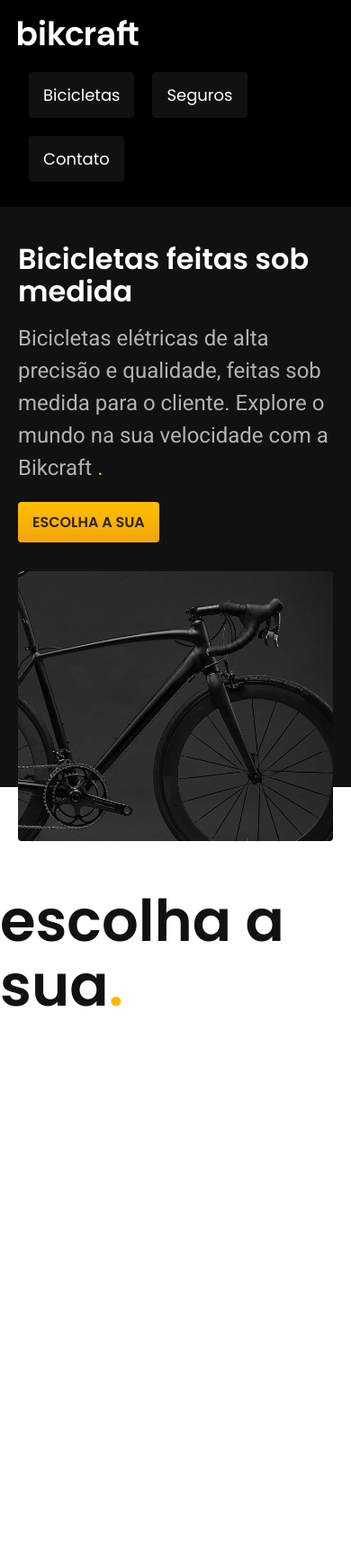
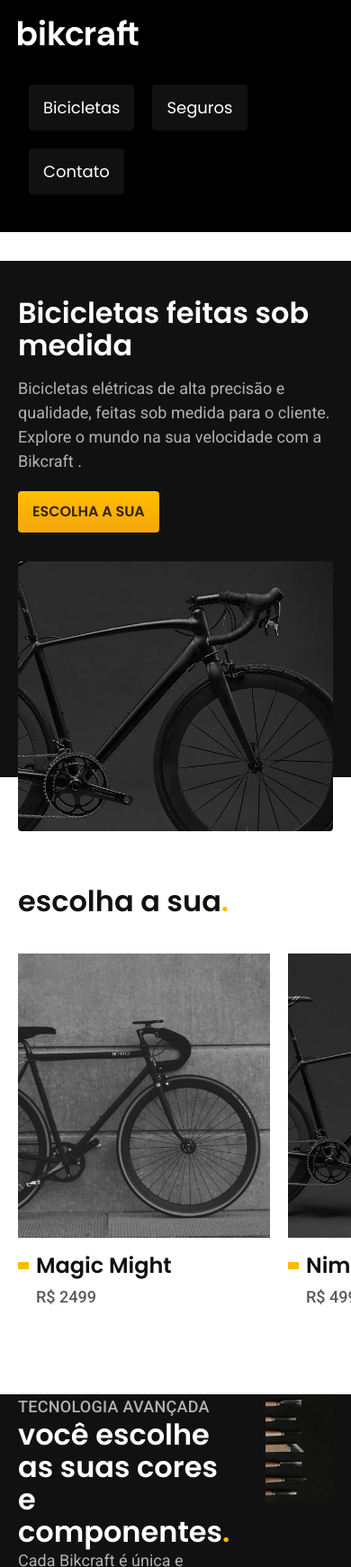
Before and after one commit to ViniciusFcopereira/bickcraft, a plain HTML site: page index.html in a window 390 px wide. Shown: the top 1742 px of the page at 90% size. Drawn offline with Linux system fonts and the light colour scheme.

Commit message:
pg biclicletas

```diff
--- /dev/null
+++ b/css/bicicletas/bicicletas-listas.css
@@ -0,0 +1,63 @@
+.bicicletas-lista {
+  padding-top: 60px;
+  padding-bottom: 120px;
+}
+
+.bicicletas-lista h2 {
+  margin-bottom: 40px;
+
+}
+
+.bicicletas-lista ul {
+ display: flex;
+ gap: 40px;
+ padding: 0 20px 20px 20px;
+ max-width: 1400px;
+ margin-left: auto;
+ margin-right: auto;
+ overflow-x: auto;
+}
+
+.bicicletas-lista li {
+  min-width: 280px;
+}
+
+.bicicletas-lista a {
+  display: block;
+}
+
+.bicicletas-lista img {
+  margin-bottom: 16px;
+}
+
+.bicicletas-lista h3 {
+  margin-bottom: 8px;
+  display: flex;
+  align-items: center;
+}
+
+.bicicletas-lista h3::before {
+  content: "";
+  display: inline-block;
+  height: 8px;
+  width: 12px;
+  margin-right: 8px;
+  background-color: var(--cor-p1);
+  transition: width 0.2s;
+}
+
+.bicicletas-lista a:hover h3::before {
+ width: 24px;
+}
+
+.bicicletas-lista li span {
+  padding-left: 20px;
+}
+ @media (max-width: 800px) {
+  .bicicletas-lista {
+    padding-bottom: 60px;
+  }
+  .bicicletas-lista ul {
+    gap: 20px;
+  }
+ }
--- a/css/global/global.css
+++ b/css/global/global.css
@@ -5,7 +5,7 @@ body {
   padding-bottom: 600px;
 }
 
-h1, ul, p {
+h1, h2, h3,h4 ul, p {
   margin: 0px;
 }
 ul{
@@ -21,3 +21,7 @@ img {
   max-width: 100%;
   display: block;
 }
+
+img [src$=".jpg"] {
+  border-radius: 4px;
+}
--- a/css/global/header.css
+++ b/css/global/header.css
@@ -7,11 +7,8 @@
   flex-wrap: wrap;
   gap: 20px;
   justify-content: space-between;
-  box-sizing: border-box;
-  padding: 20px;
-  max-width: 1200px;
-  margin-left: auto;
-  margin-right: auto;
+ padding-top: 20px;
+ padding-bottom: 20px;
 }
 
 .header-menu {
--- a/css/home/introdução.css
+++ b/css/home/introdução.css
@@ -8,13 +8,7 @@
   display: grid;
   grid-template-columns: 1fr 1fr;
   gap: 0px 40px;
-  box-sizing: border-box;
-  max-width: 1200px;
-  padding-left: 20px;
-  padding-right: 20px;
-  margin-left: auto;
-  margin-right: auto;
-}
+  }
 
 .introdução-conteudo {
   align-self: end;
--- /dev/null
+++ b/css/home/tecnologia.css
@@ -0,0 +1,9 @@
+.tecnologia-bg {
+  background-color: var(--cor-11);
+}
+
+.tecnologia {
+  display: grid;
+  grid-template-columns: 1fr 1fr;
+  gap: 40px;
+}
--- a/css/style.css
+++ b/css/style.css
@@ -8,5 +8,10 @@
 /* utilidades*/
 @import "./utilidade/componentes.css";
 
+
 /* home*/
-@import "./home/introdução.css"
+@import "./home/introdução.css";
+@import "./home/tecnologia.css";
+
+/*bicicletas*/
+@import "./bicicletas/bicicletas-listas.css";
--- a/css/utilidade/componentes.css
+++ b/css/utilidade/componentes.css
@@ -1,3 +1,12 @@
+.container {
+  box-sizing: border-box;
+  max-width: 1200px;
+  padding-left: 20px;
+  padding-right: 20px;
+  margin-left: auto;
+ margin-right: auto;
+}
+
 .botao {
   display: inline-block;
   padding: 16px 32px;
@@ -5,10 +14,7 @@
   border-radius: 4px;
   box-shadow: 0 1px 2px 0 rgba(0, 0,0,.1);
   text-transform: uppercase;
-  font-size: 18px;
-  line-height: 1.33;
-  font-family: "Poppins";
-  font-weight: 600;
+  font: 600 1.125rem/1.35 "Poppins", sans-serif;
 }
 
 .botao:hover {
--- a/css/utilidade/tipografia.css
+++ b/css/utilidade/tipografia.css
@@ -1,13 +1,75 @@
-.texto-grande {
-  font-size: 64px;
-  line-height: 1.125;
-  font-family: "Poppins";
+.font-1-xs {
+  font: 600 0.75rem/1.35 "Poppins", sans-serif;
+}
+
+.font-2-xs {
+  font: 400 0.875rem/1.43 "Roboto", sans-serif;
+}
+
+.font-1-s {
+  font: 400 1rem/1.5 "Poppins", sans-serif;
+}
+
+.font-2-s {
+  font: 400 1rem/1.5 "Roboto", sans-serif;
+}
+
+.font-1-m,
+.font-1-m-b {
+  font: 400 1.125rem/1.35 "Poppins", sans-serif;
+}
+
+.font-1-m-b {
   font-weight: 600;
 }
 
-.texto-medio {
-  font-size: 24px;
-  line-height: 1.5;
-  font-family: "Roboto";
-  font-weight: 400;
+.font-2-m {
+  font: 500 1.125rem/1.35 "Roboto", sans-serif;
 }
+
+.font-1-l {
+  font: 400 1.5rem/1.5 "Poppins", sans-serif;
+}
+
+.font-2-l,
+.font-2-l-b {
+  font: 400 1.5rem/1.5 "Roboto", sans-serif;
+}
+
+.font-2-l-b {
+  font-weight: 500;
+  letter-spacing: 0.015em;
+  text-transform: uppercase;
+}
+
+.font-1-xl {
+  font: 600 2rem/1.25 "Poppins", sans-serif;
+}
+
+.font-2-xl {
+  font: 500 2rem/1.25 "Roboto", sans-serif;
+}
+
+.font-1-xxl {
+  font: 600 4rem/1.125 "Poppins", sans-serif;
+}
+
+@media (max-width: 1200px) {
+  .font-1-xxl {
+    font-size: 3rem;
+  }
+  .font-2-l,
+  .font-2-l-b {
+    font-size: 1.125rem;
+  }
+}
+
+@media (max-width: 800px) {
+  .font-1-xxl {
+    font-size: 2rem;
+  }
+  .font-1-xl,
+  .font-2-xl {
+    font-size: 1.5rem;
+  }
+}
--- a/index.html
+++ b/index.html
@@ -14,7 +14,7 @@
 
 <body>
   <header class="header-bg">
-    <div class="header">
+    <div class="header container">
       <a href="./">
         <img src="./img/bikcraft.svg" alt="bickcraft">
       </a>
@@ -28,12 +28,12 @@
       </nav>
     </div>
   </header>
-
+  <img src="./img/bikcraft.svg" alt="bickcraft">
   <main class="introdução-bg">
-    <div class="introdução">
+    <div class="introdução container">
       <div class="introdução-conteudo">
-        <h1 class="texto-grande cor-0">Bicicletas feitas sob medida</h1>
-        <p class="texto-medio cor-5">Bicicletas elétricas de alta precisão e qualidade, feitas sob medida para o cliente. Explore o mundo na sua velocidade com a Bikcraft <span class="cor-p1">.</p></span>
+        <h1 class="font-1-xxl cor-0">Bicicletas feitas sob medida</h1>
+        <p class="font-2-l cor-5">Bicicletas elétricas de alta precisão e qualidade, feitas sob medida para o cliente. Explore o mundo na sua velocidade com a Bikcraft <span class="cor-p1">.</p></span>
         <div>
           <a class="botao cor-p5" href="./bicicletas.html">Escolha a sua</a>
         </div>
@@ -42,10 +42,56 @@
     </div>
   </main>
 
-  <h2 class="texto-grande">escolha a sua<span class="cor-p1">.</span></h2>
+  <article class="bicicletas-lista">
+    <h2 class="container font-1-xxl">escolha a sua<span class="cor-p1">.</span></h2>
+    <ul>
+      <li>
+        <a href="./bicicletas/magic.html">
+          <img src="./img/bicicletas/magic-home.jpg" alt="Bicicleta preta">
+          <h3 class="font-1-xl">Magic Might</h3>
+          <span class="font-2-m cor-8">R$ 2499</span>
+        </a>
+      </li>
+      <li>
+        <a href="./bicicletas/Nimbus.html">
+          <img src="./img/bicicletas/nimbus-home.jpg" alt="Bicicleta preta">
+          <h3 class="font-1-xl">Nimbus Stark</h3>
+          <span class="font-2-m cor-8">R$ 4999</span>
+        </a>
+      </li>
+      <li>
+        <a href="./bicicletas/nebula.html">
+          <img src="./img/bicicletas/nebula-home.jpg" alt="Bicicleta preta">
+          <h3 class="font-1-xl">Nebula </h3>
+          <span class="font-2-m cor-8">R$ 39999</span>
+        </a>
+      </li>
+    </ul>
+  </article>
+
+  <article class="tecnologia-bg">
+    <div class="tecnologia container">
+      <div class="tecnologia-conteudo">
+        <span class="font-2-l-b cor-5">Tecnologia Avançada</span>
+        <h2 class="font-1-xxl cor-0">você escolhe as suas cores e componentes<span class="cor-p1">.</span></h2>
+        <p class="font-2-l cor-5">Cada Bikcraft é única e possui a sua identidade. As medidas serão exatas para o seu corpo e altura, garantindo maior conforto e ergonomia na sua pedalada. Você pode também personalizar completamente as suas cores.</p>
+        <a class="botao link" href="./bicicletas.html">Escolha um modelo</a>
+        <div>
+          <img src="./img/icones/eletrica.svg" alt="">
+          <h3 class="font-1-m cor-0">Motor Elétrico</h3>
+          <p class="font-2-s cor-5">Toda Bikcraft é equipada com um motor elétrico que possui duração de até 120h. A bateria é recarregada com a sua energia gasta ao pedalar.</p>
+        </div>
+        <div>
+          <img src="./img/icones/rastreador.svg" alt="">
+          <h3 class="font-1-m cor-0">Rastreador</h3>
+          <p class="font-2-s cor-5">Sabemos o quão preciosa é a sua Bikcraft, por isso adicionamos rastreadores e sistemas anti-furto para garantir o seu sossego.</p>
+        </div>
+      </div>
+      <div class="tecnologia-imagem">
+        <img src="./img/fotos/tecnologia.jpg" alt="">
+      </div>
+    </div>
+  </article>
 </body>
-<header>
-  <img src="./img/bikcraft.svg" alt="bickcraft">
-</header>
 
 </html>
```
